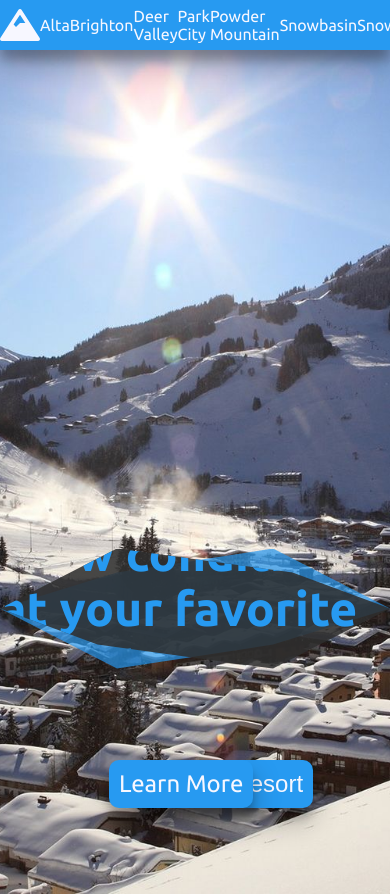
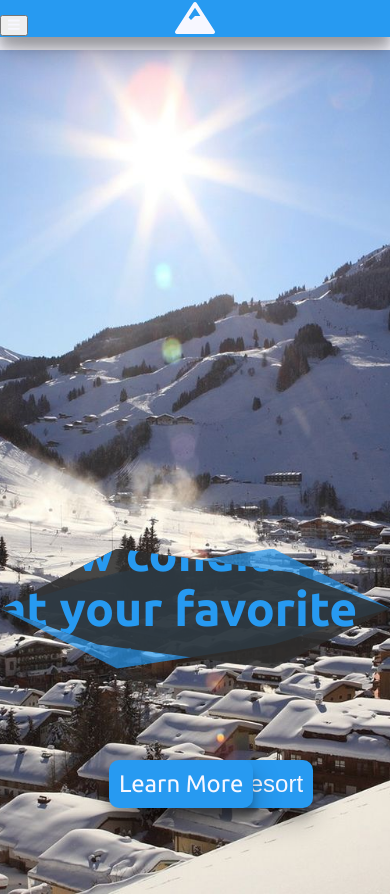
Before and after one commit to twalk2/bottega-capstone, a React (Create React App) app: page / in a window 390 px wide. Built offline with nearby package versions, Linux system fonts and the light colour scheme.

Commit message:
added mobile responsiveness to navbar

```diff
--- a/public/index.html
+++ b/public/index.html
@@ -26,7 +26,7 @@
       work correctly both with client-side routing and a non-root public URL.
       Learn how to configure a non-root public URL by running `npm run build`.
     -->
-    <title>React App</title>
+    <title>Utah Ski Central</title>
   </head>
   <body>
     <noscript>You need to enable JavaScript to run this app.</noscript>
--- a/src/Carousel.js
+++ b/src/Carousel.js
@@ -28,31 +28,9 @@ const Carousel = () => {
     setModalOpen(false);
   };
 
-  const handlePrevious = () => {
-    if (imgIndex === 0) {
-      setImgIndex(2);
-      setTextIndex(2);
-    } else {
-      setImgIndex(imgIndex - 1);
-      setTextIndex(textIndex - 1);
-      console.log(imgIndex);
-    }
-  };
-
-  const handleNext = () => {
-    if (imgIndex === 2) {
-      setImgIndex(0);
-      setTextIndex(0);
-    } else {
-      setImgIndex(imgIndex + 1);
-      setTextIndex(textIndex + 1);
-      console.log(imgIndex);
-    }
-  };
-
   React.useEffect(() => {
     const interval = setInterval(() => {
-      if (imgIndex === 2) {
+      if (imgIndex === carouselImages.length - 1) {
         setImgIndex(0);
         setTextIndex(0);
       } else {
@@ -74,12 +52,6 @@ const Carousel = () => {
       <div className="carousel-text">
         <h1>{carouselText[textIndex]}</h1>
       </div>
-      {/* <button className="left-button" onClick={handlePrevious}>
-        <FontAwesomeIcon icon="arrow-circle-left" />
-      </button>
-      <button className="right-button" onClick={handleNext}>
-        <FontAwesomeIcon icon="arrow-circle-right" />
-      </button> */}
       <button
         onClick={openModal}
         closeModal={closeModal}
--- a/src/Nav.js
+++ b/src/Nav.js
@@ -1,8 +1,10 @@
-import React from "react";
+import React, { useEffect, useState } from "react";
 import { Link } from "react-router-dom";
 import { FontAwesomeIcon } from "@fortawesome/react-fontawesome";
 
 const Nav = props => {
+  const [windowWidth, setWindowWidth] = useState("");
+  const [toggleDrop, setToggleDrop] = useState(false);
   const resorts = [
     {
       title: "Alta",
@@ -34,6 +36,62 @@ const Nav = props => {
     { title: "Solitude", location: "40.6199,-111.5919", trailMap: "Solitude" }
   ];
 
+  useEffect(() => {
+    let windowWidth = typeof window !== "undefined" ? window.innerWidth : 0;
+
+    setWindowWidth(windowWidth);
+    console.log(windowWidth);
+  }, [windowWidth]);
+
+  const navState = () => {
+    if (windowWidth <= 1024) {
+      if (toggleDrop == false) {
+        return (
+          <div
+            className="icon-wrapper"
+            style={{ position: "absolute", left: "0%" }}
+          >
+            <button onClick={() => setToggleDrop(!toggleDrop)}>
+              <FontAwesomeIcon icon="bars" />
+            </button>
+          </div>
+        );
+      } else {
+        return (
+          <div>
+            <div
+              className="icon-wrapper"
+              style={{ position: "absolute", left: "0%", top: "0%" }}
+            >
+              <button onClick={() => setToggleDrop(!toggleDrop)}>
+                <FontAwesomeIcon icon="bars" />
+              </button>
+            </div>
+            {renderLinks()}
+          </div>
+        );
+      }
+    } else {
+      return resorts.map(resort => {
+        return (
+          <div key={resort.title} className="link-wrapper">
+            <Link
+              to={{
+                pathname: `/resort/${resort.title}`,
+                state: {
+                  resort
+                }
+              }}
+              onClick={() => props.closeModal()}
+            >
+              {resort.title}
+            </Link>
+          </div>
+        );
+      });
+    }
+  };
+
   const renderLinks = () => {
     return resorts.map(resort => {
       return (
@@ -61,7 +119,7 @@ const Nav = props => {
           <FontAwesomeIcon icon="mountain" />
         </Link>
       </div>
-      {renderLinks()}
+      {navState()}
     </div>
   );
 };
--- a/src/Weather.js
+++ b/src/Weather.js
@@ -21,7 +21,7 @@ const Weather = props => {
   const weatherIcon = icon => {
     console.log(props.info);
     if (icon === "clear-day") {
-      return <FontAwesomeIcon icon="sun" />;
+      return <FontAwesomeIcon icon="sun" style={{ color: "#f9d71c" }} spin />;
     } else if (icon === "clear-night") {
       return <FontAwesomeIcon icon="moon" />;
     } else if (icon === "partly-cloudy-day") {
@@ -35,7 +35,7 @@ const Weather = props => {
     } else if (icon === "sleet") {
       return <FontAwesomeIcon icon="cloud-shower-heavy" />;
     } else if (icon === "snow") {
-      return <FontAwesomeIcon icon="snowflake" />;
+      return <FontAwesomeIcon icon="snowflake" spin />;
     } else if (icon === "wind") {
       return <FontAwesomeIcon icon="wind" />;
     } else if (icon === "fog") {
--- a/src/resort.js
+++ b/src/resort.js
@@ -11,21 +11,25 @@ const Resort = props => {
   const [modalOpen, setModalOpen] = React.useState(false);
   const [loading, setLoading] = React.useState(false);
   const [review, setReview] = React.useState([]);
+  const reviewCards = [];
+  const [cardIndex, setCardIndex] = React.useState(0);
   const resortInfo = props.location.state.resort;
-
-  // const handleWeather = () => {
-  //   axios
-  //     .get(
-  //       `https://cors-anywhere.herokuapp.com/https://api.darksky.net/forecast/9d6d671d72df6bd4eb402730f4165563/${props.location.state.resort.location}`
-  //     )
-  //     .then(response => (setData(response.data), console.log(response.data)))
-
-  //     .catch(err => console.log("error", err));
-  // };
 
   useEffect(() => {
     getReviews();
   }, []);
+
+  useEffect(() => {
+    console.log(cardIndex);
+    const interval = setInterval(() => {
+      if (cardIndex === reviewCards.length - 1) {
+        setCardIndex(0);
+      } else {
+        setCardIndex(prev => prev + 1);
+      }
+    }, 4000);
+    return () => clearInterval(interval);
+  }, [cardIndex]);
 
   const getReviews = () => {
     axios
@@ -36,14 +40,18 @@ const Resort = props => {
 
   const renderReviews = () => {
     return review.map(item => {
+      console.log(reviewCards);
+
       if (item.resort === props.location.state.resort.title) {
+        reviewCards.push(item);
         return (
           <div className="resort-review-wrapper">
             <div>
               <span className="categories">Name:</span> {item.name}
             </div>
-            <div>
-              <span className="categories">Rating:</span> {item.rating}
+            <div className="rating">
+              <span className="categories">Rating:</span>{" "}
+              {renderStars(item.rating)}
             </div>
             <div>
               <span className="categories">Comment:</span> {item.comment}
@@ -69,6 +77,53 @@ const Resort = props => {
 
   const closeModal = () => {
     setModalOpen(false);
+  };
+
+  const renderStars = rating => {
+    switch (rating) {
+      case "1 star":
+        return (
+          <div>
+            <FontAwesomeIcon style={{ padding: "1px" }} icon="snowflake" />
+          </div>
+        );
+      case "2 stars":
+        return (
+          <div>
+            <FontAwesomeIcon style={{ padding: "1px" }} icon="snowflake" />
+            <FontAwesomeIcon style={{ padding: "1px" }} icon="snowflake" />
+          </div>
+        );
+      case "3 stars":
+        return (
+          <div>
+            <FontAwesomeIcon style={{ padding: "1px" }} icon="snowflake" />
+            <FontAwesomeIcon style={{ padding: "1px" }} icon="snowflake" />
+            <FontAwesomeIcon style={{ padding: "1px" }} icon="snowflake" />
+          </div>
+        );
+      case "4 stars":
+        return (
+          <div>
+            <FontAwesomeIcon style={{ padding: "1px" }} icon="snowflake" />
+            <FontAwesomeIcon style={{ padding: "1px" }} icon="snowflake" />
+            <FontAwesomeIcon style={{ padding: "1px" }} icon="snowflake" />
+            <FontAwesomeIcon style={{ padding: "1px" }} icon="snowflake" />
+          </div>
+        );
+      case "5 stars":
+        return (
+          <div>
+            <FontAwesomeIcon style={{ padding: "1px" }} icon="snowflake" />
+            <FontAwesomeIcon style={{ padding: "1px" }} icon="snowflake" />
+            <FontAwesomeIcon style={{ padding: "1px" }} icon="snowflake" />
+            <FontAwesomeIcon style={{ padding: "1px" }} icon="snowflake" />
+            <FontAwesomeIcon style={{ padding: "1px" }} icon="snowflake" />
+          </div>
+        );
+      default:
+        return null;
+    }
   };
 
   return (
--- a/src/styles/Nav.scss
+++ b/src/styles/Nav.scss
@@ -35,3 +35,57 @@
     }
   }
 }
+
+@media (max-width: 1024px) {
+  .navbar {
+    display: flex;
+    flex-direction: column;
+    justify-content: space-around;
+    align-items: center;
+    height: auto;
+    background-color: $blue;
+    color: $white;
+    position: fixed;
+    width: 100vw;
+    box-shadow: 0 14px 28px rgba(0, 0, 0, 0.25), 0 10px 10px rgba(0, 0, 0, 0.22);
+    z-index: 9;
+
+    .link-wrapper {
+      margin: 5px;
+      border-top: 1px solid transparent;
+      border-bottom: 1px solid transparent;
+      transition: 0.5s ease-in-out;
+      display: flex;
+      justify-content: center;
+      align-items: center;
+
+      &:hover {
+        border-top: 1px solid $black;
+        border-bottom: 1px solid $black;
+      }
+    }
+
+    .icon-wrapper {
+      font-size: 2em;
+
+      button {
+        color: $white;
+        text-decoration: none;
+        transition: 0.5s ease-in-out;
+
+        &:hover {
+          color: $black;
+        }
+      }
+      a {
+        color: $white;
+        text-decoration: none;
+        transition: 0.5s ease-in-out;
+
+        &:hover {
+          color: $black;
+        }
+      }
+    }
+  }
+}
--- a/src/styles/Resort.scss
+++ b/src/styles/Resort.scss
@@ -78,15 +78,24 @@
       flex-direction: column;
       justify-content: space-around;
       align-items: flex-start;
-      height: 100px;
+      height: 150px;
       width: 300px;
       border: 2px solid $light-blue;
+      border-radius: 10px;
       box-shadow: 2px 2px 4px 1px rgba(0, 0, 0, 0.25);
       margin-bottom: 50px;
 
+      div {
+        margin: 2px;
+        padding: 5px;
+      }
+      .rating {
+        display: flex;
+        align-items: center;
+      }
+
       .categories {
         color: $blue;
-        padding: 5px;
       }
     }
   }
```
Also changed, not shown: src/App.js (+6 -2 lines).
